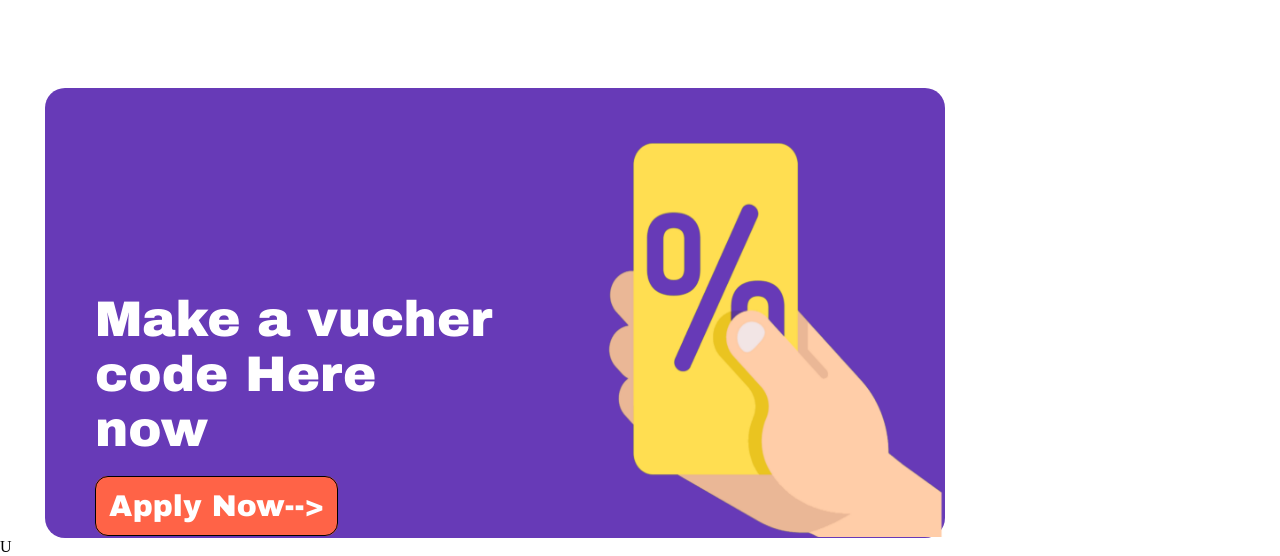
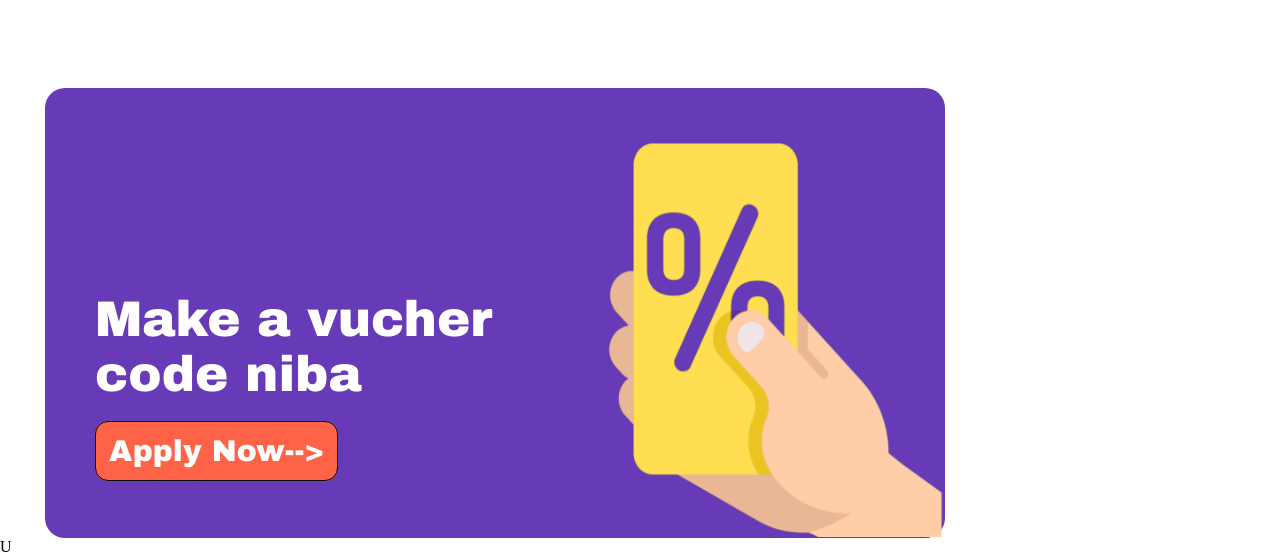
Before and after one commit to hasib570/kino, a plain HTML site: page index.html in a window 1280 px wide. Shown: the part 392-948 px from the top of the page. Drawn offline with Linux system fonts and the light colour scheme.

Commit message:
Update index.html

```diff
--- a/index.html
+++ b/index.html
@@ -16,7 +16,7 @@
       <div class="fd1">
      <div class="pd1"><img src="vvictor.png" alt="Photo Load" /></div>
      <div class="texd">
-     <h1>Make a  vucher code Here now </h1>
+     <h1>Make a  vucher code niba</h1>
      <a href="help.html">Apply Now--></a></div>
    </div>
 
```
